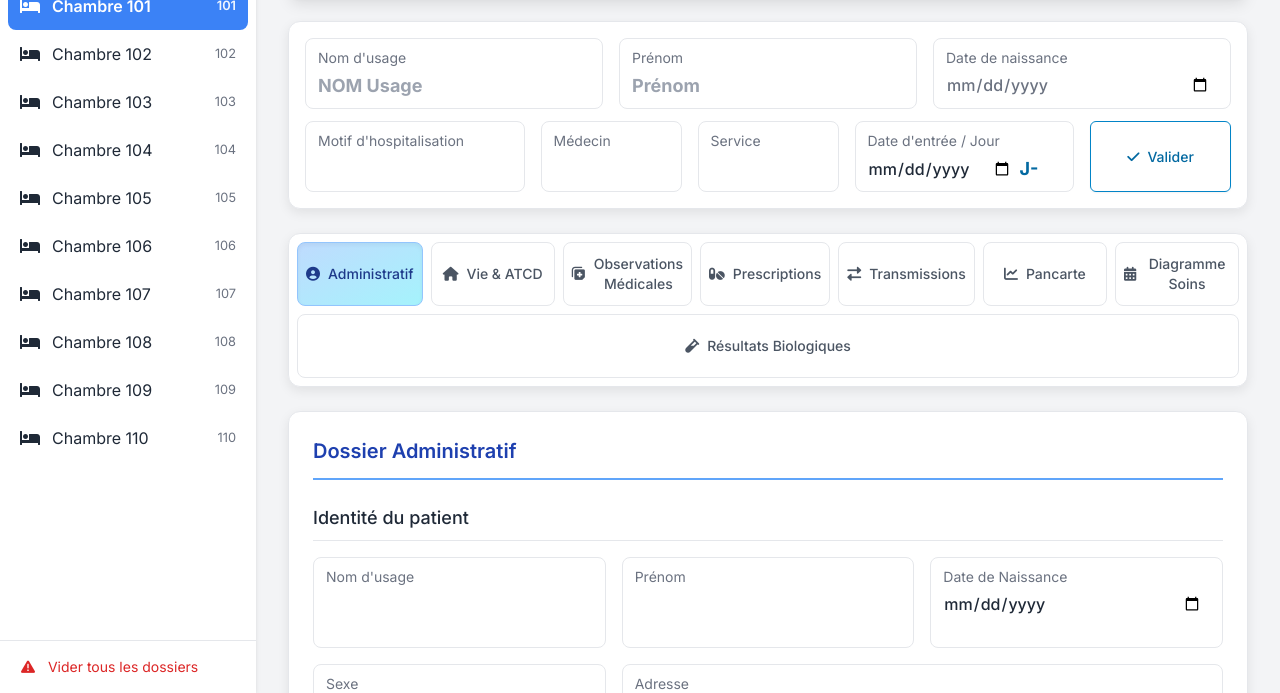
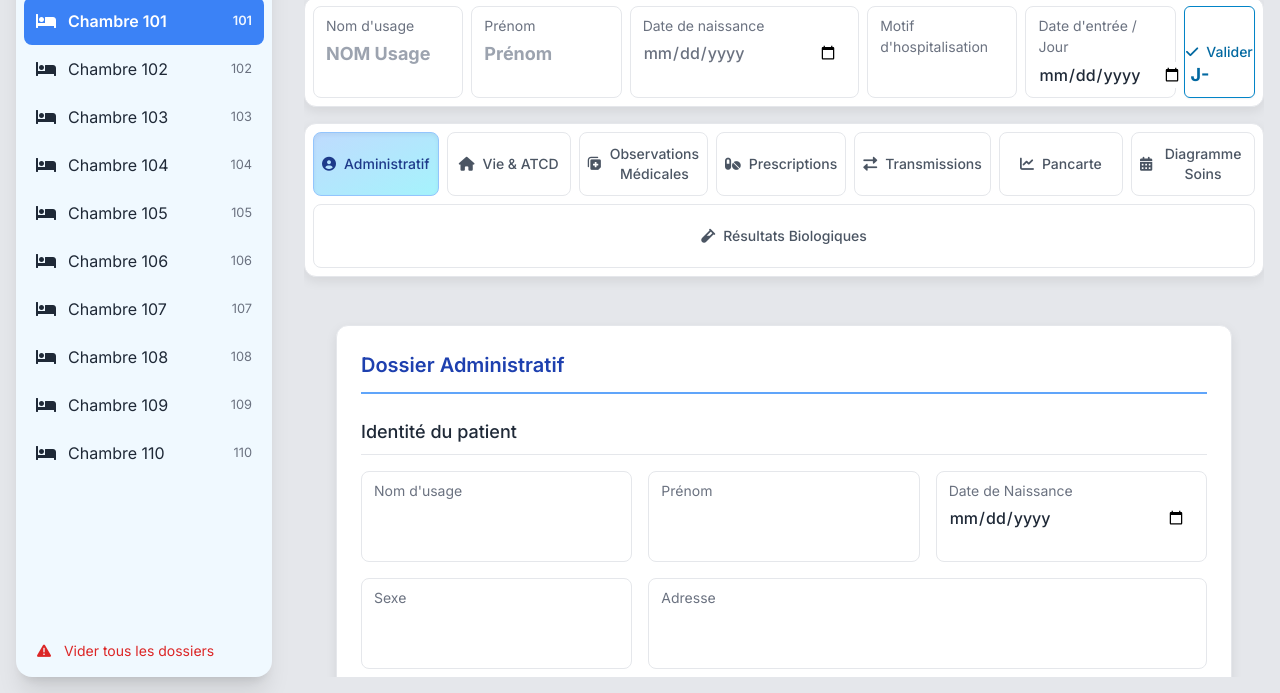
Before and after one commit to lcssrd/EIdos, a plain HTML site: page index.html in a window 1280 px wide. Shown: the part 107-800 px from the top of the page. Drawn offline with nearby package versions, Linux system fonts and the light colour scheme.

Commit message:
Update index.html

```diff
--- a/index.html
+++ b/index.html
@@ -19,7 +19,15 @@
 
         #main-content-wrapper {
             overflow-y: scroll;
-        }
+            /* Ajout pour masquer la scrollbar visuelle */
+            scrollbar-width: none; /* Firefox */
+            -ms-overflow-style: none;  /* IE and Edge */
+        }
+        /* Ajout pour masquer la scrollbar visuelle (Chrome, Safari, Edge) */
+        #main-content-wrapper::-webkit-scrollbar {
+            display: none;
+        }
+
         .content-section { display: none; }
         .content-section.active { display: block; animation: fadeIn 0.5s ease-in-out; }
         @keyframes fadeIn {
@@ -30,11 +38,12 @@
             background-color: white;
             border-radius: 12px;
             box-shadow: 0 4px 12px rgba(0, 0, 0, 0.08);
-            margin-bottom: 24px;
+            margin-bottom: 16px; /* MODIFICATION : Réduction de la marge de 24px à 16px */
             border: 1px solid #e5e7eb;
         }
+        /* MODIFICATION : Changement p-4 en p-2 pour l'en-tête patient */
         #patient-header-form .card {
-            padding: 1rem;
+            padding: 0.5rem; /* p-2 */
         }
         .card-header {
             font-size: 1.25rem;
@@ -91,6 +100,7 @@
             margin: 0;
         }
         input[type=number] {
+            appearance: textfield;
             -moz-appearance: textfield;
         }
         .continuous-surveillance { background-image: linear-gradient(45deg, #fef3c7 25%, transparent 25%, transparent 50%, #fef3c7 50%, #fef3c7 75%, transparent 75%, transparent 100%); background-size: 20px 20px; }
@@ -237,30 +247,31 @@
 
     </style>
 </head>
-<body class="flex h-screen bg-gray-100">
-    <!-- Sidebar -->
-    <aside id="sidebar" class="w-64 bg-white shadow-md flex flex-col flex-shrink-0">
-        <div class="p-4 border-b">
+<body class="flex h-screen bg-gray-200">
+    <aside id="sidebar" class="w-64 bg-sky-50 shadow-xl flex flex-col flex-shrink-0 m-4 rounded-2xl h-[calc(100vh-2rem)] transition-all duration-300 ease-in-out">
+        <div class="p-4">
             <h2 class="text-lg font-bold text-sky-700">Service de Soins de l'IFSI</h2>
             <p class="text-sm text-gray-500">Aile B</p>
         </div>
         <nav class="flex-1 overflow-y-auto">
             <ul id="patient-list" class="p-2">
-                <!-- La liste des patients sera générée par JavaScript -->
                 </ul>
         </nav>
-        <div class="p-2 border-t">
+        <div class="p-2">
             <button onclick="clearAllData()" class="w-full text-left text-sm text-red-600 hover:bg-red-100 p-2 rounded-md transition-colors">
                 <i class="fas fa-exclamation-triangle w-6 text-center mr-1"></i>
                 Vider tous les dossiers
             </button>
         </div>
     </aside>
-    <!-- Main Content -->
-    <div class="flex-1 flex flex-col overflow-hidden">
-        <div id="main-content-wrapper" class="flex-1 overflow-x-hidden overflow-y-auto">
-            <div class="max-w-screen-xl mx-auto p-4 md:p-6 lg:p-8">
-                <header class="mb-6 p-4 rounded-lg bg-gradient-to-r from-sky-500 to-indigo-600 text-white shadow-lg flex justify-between items-center">
+    <!-- MODIFICATION : Suppression de 'rounded-2xl' et 'shadow-xl' pour la transparence -->
+    <div class="flex-1 flex flex-col overflow-hidden m-4 h-[calc(100vh-2rem)]">
+
+        <!-- MODIFICATION : Suppression de 'pt-0' pour aligner avec le padding de la sidebar -->
+        <div class="p-0 md:p-0 lg:p-0 pb-0">
+            <div class="max-w-screen-xl mx-auto">
+                <!-- MODIFICATION : 'mb-6' (24px) changé en 'mb-4' (16px) et 'rounded-lg' en 'rounded-xl' -->
+                <header class="mb-4 p-4 rounded-xl bg-gradient-to-r from-sky-500 to-indigo-600 text-white shadow-lg flex justify-between items-center">
                     <h1 class="text-xl lg:text-2xl font-bold">Centre hospitalier de l'IFSI</h1>
                     <div class="flex items-center space-x-2">
                         <button type="button" onclick="exportCurrentPatientData()" title="Exporter le dossier actuel" class="p-2 rounded-full hover:bg-white/20 transition-colors">
@@ -279,32 +290,29 @@
                         </button>
                     </div>
                 </header>
-                <main>
-                    <!-- Patient Header -->
-			<header id="patient-header-form" class="mb-6">
-                        <div class="card p-4">
-                            <div class="grid grid-cols-12 gap-x-4 gap-y-3 items-stretch">
-                                <!-- Ligne 1 -->
-                                <div class="info-item col-span-12 sm:col-span-6 md:col-span-4"><span class="info-label">Nom d'usage</span><input type="text" id="patient-nom-usage" class="info-value text-lg font-bold" placeholder="NOM Usage"></div>
-                                <div class="info-item col-span-12 sm:col-span-6 md:col-span-4"><span class="info-label">Prénom</span><input type="text" id="patient-prenom" class="info-value text-lg font-bold" placeholder="Prénom"></div>
-                                <div class="info-item col-span-12 sm:col-span-12 md:col-span-4">
+
+                <!-- MODIFICATION : 'mb-6' (24px) changé en 'mb-4' (16px) -->
+                <header id="patient-header-form" class="mb-4">
+                    <!-- MODIFICATION : Changement p-4 en p-2 -->
+                    <div class="card p-2">
+                        <div class="grid grid-cols-12 gap-x-2 gap-y-3 items-stretch">
+                            <div class="info-item col-span-12 sm:col-span-6 md:col-span-2"><span class="info-label">Nom d'usage</span><input type="text" id="patient-nom-usage" class="info-value text-lg font-bold" placeholder="NOM Usage"></div>
+                            <div class="info-item col-span-12 sm:col-span-6 md:col-span-2"><span class="info-label">Prénom</span><input type="text" id="patient-prenom" class="info-value text-lg font-bold" placeholder="Prénom"></div>
+                            <div class="info-item col-span-12 sm:col-span-12 md:col-span-3">
                                 <span class="info-label">Date de naissance</span>
                                 <div class="flex items-center gap-2"><input type="date" id="patient-dob" class="info-value text-gray-500 flex-grow" style="flex-basis: 150px;"><span id="patient-age" class="text-sm text-gray-600 font-medium whitespace-nowrap"></span></div>
                             </div>
 
-                                <!-- Ligne 2 -->
-                                <div class="info-item col-span-12 sm:col-span-6 md:col-span-3"><span class="info-label">Motif d'hospitalisation</span><input type="text" id="patient-motif" class="info-value"></div>
-                                <div class="info-item col-span-12 sm:col-span-6 md:col-span-2"><span class="info-label">Médecin</span><input type="text" id="patient-doctor" class="info-value"></div>
-                                <div class="info-item col-span-6 sm:col-span-4 md:col-span-2"><span class="info-label">Service</span><input type="text" id="patient-service" class="info-value"></div>
-
-                                <div class="info-item col-span-6 sm:col-span-4 md:col-span-3">
+                            <div class="info-item col-span-12 sm:col-span-6 md:col-span-2"><span class="info-label">Motif d'hospitalisation</span><input type="text" id="patient-motif" class="info-value"></div>
+
+                            <div class="info-item col-span-12 sm:col-span-6 md:col-span-2">
                                 <span class="info-label">Date d'entrée / Jour</span>
                                 <div class="flex items-center gap-2">
                                     <input type="date" id="patient-entry-date" class="info-value">
                                     <span id="patient-jour-hosp" class="info-value font-bold text-lg text-sky-700">J-</span>
                                 </div>
                             </div>
-                                <div class="col-span-12 sm:col-span-4 md:col-span-2 flex items-end justify-end">
+                            <div class="col-span-12 sm:col-span-12 md:col-span-1 flex items-end justify-end">
                                 <button id="lock-header-btn" type="button" onclick="toggleLock('patient-header-form', 'lock-header-btn')" class="w-full h-full inline-flex items-center justify-center py-2 px-3 border shadow-sm text-sm font-medium rounded-md transition-colors bg-transparent hover:text-white border-sky-600 text-sky-700 hover:bg-sky-600">
                                     <i class="fas fa-check mr-2"></i> Valider
                                 </button>
@@ -312,7 +320,8 @@
                         </div>
                     </div>
                 </header>
-                    <!-- Navigation Tabs -->
+
+                <!-- MODIFICATION : Suppression de 'mb-4' -->
                 <div class="card p-2">
                      <nav class="flex flex-wrap w-full gap-2" aria-label="Tabs">
                         <button type="button" onclick="changeTab(event, 'administratif')" data-color="blue"><i class="fas fa-user-circle mr-2"></i>Administratif</button>
@@ -325,14 +334,19 @@
                         <button type="button" onclick="changeTab(event, 'biologie')" data-color="purple"><i class="fas fa-vial mr-2"></i>Résultats Biologiques</button>
                     </nav>
                 </div>
-                    <!-- Tab Content -->
+            </div>
+        </div>
+        <!-- MODIFICATION : Suppression des classes bg-white, rounded-xl, shadow-lg, border, border-gray-200 -->
+        <!-- MODIFICATION : Ajout de 'px-...' pour aligner horizontalement avec les headers -->
+        <div id="main-content-wrapper" class="flex-1 overflow-x-hidden overflow-y-auto px-4 md:px-6 lg:px-8">
+            <!-- MODIFICATION : Remplacement de 'p-...' par 'py-...' pour ne garder que le padding vertical -->
+            <div class="max-w-screen-xl mx-auto py-4 md:py-6 lg:py-8 pt-0">
+                <main>
                     <div id="tab-content">
-                        <!-- Administrative Info -->
                         <div id="administratif" class="content-section active">
                             <div class="card p-6">
                                 <h2 class="card-header">Dossier Administratif</h2>
 
-                                <!-- Section: Identité -->
                                 <div class="mt-6">
                                     <h3 class="text-lg font-medium text-gray-800 mb-4 pb-2 border-b">Identité du patient</h3>
                                     <div class="grid grid-cols-1 md:grid-cols-2 lg:grid-cols-3 gap-4">
@@ -351,7 +365,6 @@
                                     </div>
                                 </div>
 
-                                <!-- Section: Contacts -->
                                 <div class="mt-8">
                                      <h3 class="text-lg font-medium text-gray-800 mb-4 pb-2 border-b">Contacts</h3>
                                      <div class="grid grid-cols-1 md:grid-cols-3 gap-4">
@@ -363,7 +376,6 @@
                                     </div>
                                 </div>
 
-                                 <!-- Section: Couverture Sociale -->
                                  <div class="mt-8">
                                      <h3 class="text-lg font-medium text-gray-800 mb-4 pb-2 border-b">Couverture Sociale</h3>
                                      <div class="grid grid-cols-1 md:grid-cols-3 gap-4">
@@ -379,7 +391,6 @@
                                 </button>
                             </div>
                         </div>
-                        <!-- Lifestyle & History -->
                         <div id="mode-de-vie" class="content-section">
                             <div class="card p-6">
                                 <h2 class="card-header">Mode de Vie & Antécédents</h2>
@@ -390,7 +401,6 @@
                                         <div class="info-item"><span class="info-label">Situation familiale/professionnelle</span><textarea id="vie-situation" class="info-value" oninput="autoResize(this)"></textarea></div>
                                         <div class="info-item"><span class="info-label">Conditions de logement (Habitat)</span><textarea id="vie-habitat" class="info-value" oninput="autoResize(this)"></textarea></div>
                                         <div class="info-item"><span class="info-label">Habitudes (Alcool, Tabac, etc.)</span><textarea id="vie-habitudes" class="info-value" oninput="autoResize(this)"></textarea></div>
-                                        <!-- ADDED: Poids, Taille, Régime -->
                                         <div class="info-item"><span class="info-label">Poids (kg)</span><textarea id="vie-poids" class="info-value" oninput="autoResize(this)"></textarea></div>
                                         <div class="info-item"><span class="info-label">Taille (cm)</span><textarea id="vie-taille" class="info-value" oninput="autoResize(this)"></textarea></div>
                                         <div class="info-item"><span class="info-label">Régime alimentaire</span><textarea id="vie-regime" class="info-value" oninput="autoResize(this)"></textarea></div>
@@ -412,7 +422,6 @@
                             </div>
                         </div>
 
-                        <!-- Medical Observations -->
                         <div id="observations" class="content-section">
                             <div class="card p-6"><h2 class="card-header">Suivi Médical</h2><div id="observations-list" class="space-y-8 mt-4"></div></div>
                             <div class="card p-6">
@@ -428,7 +437,6 @@
                             </div>
                         </div>
 
-                        <!-- Prescriptions -->
                         <div id="prescriptions" class="content-section">
                             <div class="card p-6">
                                  <h2 class="card-header">Prescriptions Médicales</h2>
@@ -440,7 +448,8 @@
                                                 <th class="p-2 text-left align-bottom" rowspan="2">Posologie</th>
                                                 <th class="p-2 text-left align-bottom" rowspan="2">Voie</th>
                                                 <th class="p-2 text-left align-bottom" rowspan="2">Date de début</th>
-                                                <script>for(let i=1; i<=11; i++) { document.write(`<th class="p-2 text-center" colspan="4">Jour ${i}</th>`);}</script>
+                                                <!-- MODIFICATION: Boucle commence à 0 et affiche Jour i -->
+                                                <script>for(let i=0; i<11; i++) { document.write(`<th class="p-2 text-center" colspan="4">Jour ${i}</th>`);}</script>
                                             </tr>
                                             <tr>
                                                 <script>for(let i=0; i<11; i++) { document.write(`<th class="p-1 text-center w-8">M</th><th class="p-1 text-center w-8">Mi</th><th class="p-1 text-center w-8">S</th><th class="p-1 text-center w-8">N</th>`);}</script>
@@ -475,7 +484,6 @@
                                  </form>
                              </div>
                         </div>
-                        <!-- Transmissions -->
                         <div id="transmissions" class="content-section">
                             <div class="card p-6"><h2 class="card-header">Transmissions Soignantes</h2><div id="transmissions-list-ide" class="space-y-8 mt-4"></div></div>
                             <div class="card p-6">
@@ -491,7 +499,6 @@
                             </div>
                         </div>
 
-                        <!-- Biological Results -->
                         <div id="biologie" class="content-section">
                             <div class="card p-6">
                                 <h2 class="card-header">Suivi Biologique</h2>
@@ -565,7 +572,6 @@
                                 </div>
                             </div>
                         </div>
-                        <!-- Pancarte -->
                         <div id="pancarte" class="content-section">
                             <div class="card p-6">
                                 <h2 class="card-header">Graphique des Constantes</h2>
@@ -578,7 +584,8 @@
                                         <thead class="bg-gray-100 text-gray-600">
                                             <tr>
                                                 <th class="p-2 text-left" rowspan="2">Paramètres</th>
-                                                <script>for(let i=1; i<=11; i++) { document.write(`<th class="p-2 text-center" colspan="3">Jour ${i}</th>`);}</script>
+                                                <!-- MODIFICATION: Boucle commence à 0 et affiche Jour i -->
+                                                <script>for(let i=0; i<11; i++) { document.write(`<th class="p-2 text-center" colspan="3">Jour ${i}</th>`);}</script>
                                             </tr>
                                             <tr><script>for(let i=0; i<11; i++) document.write(`<th class="p-1 w-32">Matin</th><th class="p-1 w-32">Soir</th><th class="p-1 w-32">Nuit</th>`)</script></tr>
                                         </thead>
@@ -606,14 +613,14 @@
                                 </div>
                             </div>
                         </div>
-                        <!-- Care Diagram -->
                         <div id="diagramme" class="content-section">
                              <div class="card p-6">
                                 <h2 class="card-header">Diagramme de Soins</h2>
                                 <div class="overflow-x-auto"><table class="w-full table-auto text-sm text-center diagram" id="care-diagram-table">
                                     <thead class="font-semibold bg-gray-100">
                                         <tr><th class="p-2 text-left">Soin / Surveillance</th>
-                                            <script>for(let i=1; i<=11; i++) document.write(`<th colspan="3" class="border-l">Jour ${i}</th>`)</script>
+                                            <!-- MODIFICATION: Boucle commence à 0 et affiche Jour i -->
+                                            <script>for(let i=0; i<11; i++) document.write(`<th colspan="3" class="border-l">Jour ${i}</th>`)</script>
                                         </tr>
                                         <tr><th></th><script>for(let i=0; i<11; i++) document.write(`<th class="border-l">M</th><th>S</th><th>N</th>`)</script></tr>
                                     </thead>
@@ -646,7 +653,6 @@
             </div>
         </div>
         </div>
-    <!-- Custom Confirmation Modal -->
     <div id="custom-confirm-modal" class="fixed inset-0 bg-gray-900 bg-opacity-60 backdrop-blur-sm flex items-center justify-center z-50 hidden">
         <div class="bg-white rounded-xl shadow-2xl p-6 w-full max-w-md m-4 transform transition-all scale-95 opacity-0" id="custom-confirm-box">
             <h3 class="text-lg font-bold text-gray-800" id="custom-confirm-title">Confirmation requise</h3>
@@ -817,7 +823,9 @@
                 const entryDateValue = document.getElementById('patient-entry-date').value;
                 if (entryDateValue) {
                     const entryDate = new Date(entryDateValue);
-                    if (!isNaN(entryDate.getTime())) updateDynamicDates(entryDate);
+                    if (!isNaN(entryDate.getTime())) {
+                        updateDynamicDates(entryDate);
+                    }
                 }
                 if (state.lockButtonStates) {
                     Object.keys(state.lockButtonStates).forEach(buttonId => {
@@ -1035,7 +1043,7 @@
             }
             const entryDate = new Date(entryDateEl.value);
             if (isNaN(entryDate.getTime())) {
-                jourHospEl.textContent = 'J-';
+                jourHHospEl.textContent = 'J-';
                 return;
             }
             const today = new Date();
@@ -1072,7 +1080,7 @@
 
                     el2.addEventListener('input', () => {
                         if (!el1.disabled) {
-                            el1.value = el2.value;
+                            el1.value = el1.value;
                             if (el1.tagName.toLowerCase() === 'textarea') autoResize(el1);
                             if(id2.includes('dob')) updateAgeDisplay();
                         }
@@ -1147,7 +1155,8 @@
                     currentDate.setDate(startDate.getDate() + index);
                     const day = String(currentDate.getDate()).padStart(2, '0');
                     const month = String(currentDate.getMonth() + 1).padStart(2, '0');
-                    th.innerHTML = `Jour ${index + 1}<br><span class="text-xs font-normal">${day}/${month}</span>`;
+                    // MODIFICATION: Affiche "Jour {index}" au lieu de "Jour {index + 1}"
+                    th.innerHTML = `Jour ${index}<br><span class="text-xs font-normal">${day}/${month}</span>`;
                 });
             };
             updateHeaders('#prescription-table thead tr:first-child th[colspan="4"]');
@@ -1189,7 +1198,7 @@
                 button.innerHTML = `<i class="fas fa-check mr-2"></i> ${baseUnlockedText}`;
                 button.classList.remove(...styles.locked); button.classList.add(...styles.unlocked);
             } else {
-                button.innerHTML = `<i class="fas fa-lock mr-2"></i> Déverrouiller`;
+                button.innerHTML = `<i class="fas fa-lock mr-2"></i> Lock`;
                 button.classList.remove(...styles.unlocked); button.classList.add(...styles.locked);
             }
         }
@@ -1503,7 +1512,7 @@
                     }
                     const value = parseFloat(input.value.replace(',', '.'));
                     return isNaN(value) ? null : value;
-                });
+                }); // <-- CORRECTION : Ajout de la parenthèse fermante
                 return { label: paramName, data, type: 'line', tension: 0.2, borderWidth: 2, spanGaps: true, pointBackgroundColor: dataSetsConfig[paramName].borderColor, ...dataSetsConfig[paramName] };
             });
             const ctx = document.getElementById('pancarteChart').getContext('2d');
```
Lines whose indentation alone changed are shown as unchanged.
